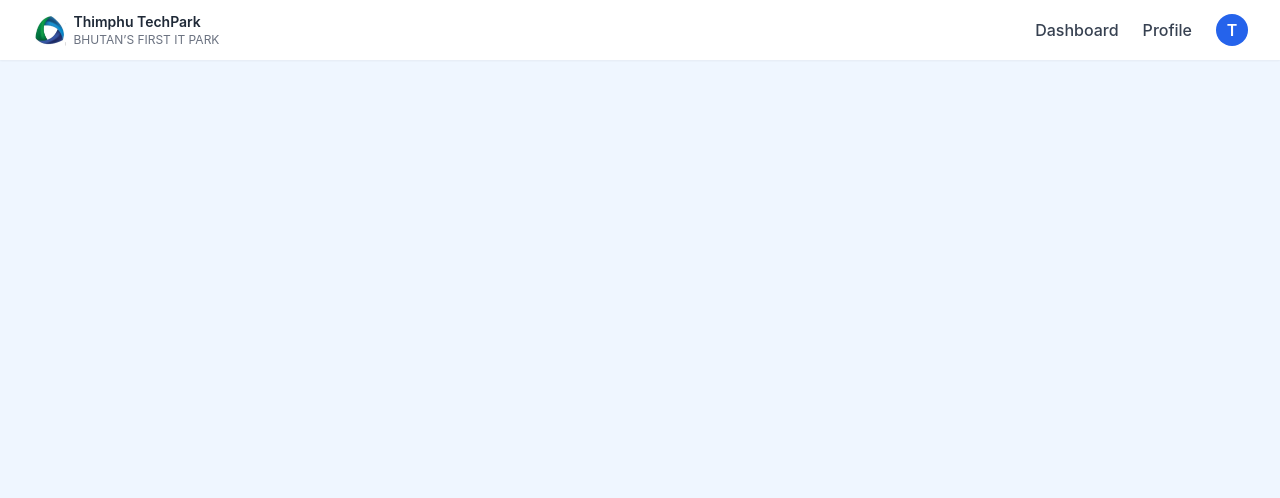
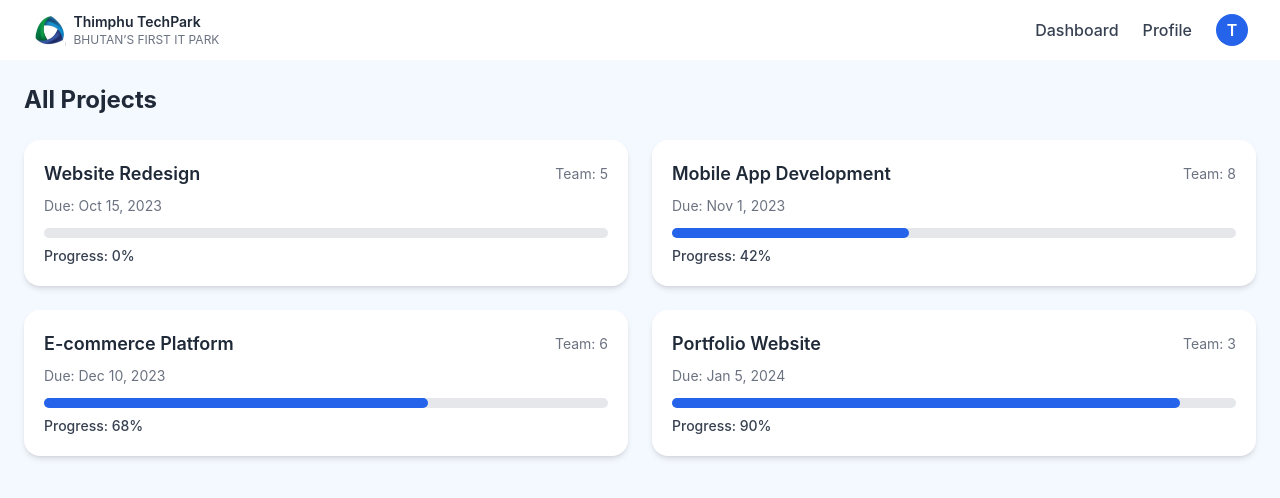
Before and after one commit to Yesheylhaden/Project_Management_System, a React (Vite) app: page /projects in a window 1280 px wide. Shown: the top 498 px of the page. Built offline with nearby package versions, Linux system fonts and the light colour scheme.

Commit message:
Add View All navigation to profile page

```diff
--- a/src/App.jsx
+++ b/src/App.jsx
@@ -3,6 +3,9 @@ import React from "react";
 import Navbar from "./components/Navbar";
 import DeveloperDashboard from "./pages/DeveloperDashboard";
 import DeveloperProfile from "./pages/DeveloperProfile";
+import ViewAllProjects from "./pages/ViewAllProjects";
+import ViewAllTasks from "./pages/ViewAllTasks";
+import ViewAllActivities from "./pages/ViewAllActivities";
 
 export default function App() {
   return (
@@ -12,6 +15,9 @@ export default function App() {
         <Routes>
           <Route path="/" element={<DeveloperDashboard />} />
           <Route path="/profile" element={<DeveloperProfile />} />
+          <Route path="/projects" element={<ViewAllProjects />} />
+          <Route path="/tasks" element={<ViewAllTasks />} />          {/* ✅ new route */}
+          <Route path="/activities" element={<ViewAllActivities />} /> {/* ✅ new route */}
         </Routes>
       </div>
     </Router>
--- a/src/pages/DeveloperDashboard.jsx
+++ b/src/pages/DeveloperDashboard.jsx
@@ -27,14 +27,17 @@ export default function Dashboard() {
       <section className="mx-8 mt-8">
         <div className="flex justify-between items-center">
           <h2 className="text-lg font-semibold">My Projects</h2>
-          <Link to="#" className="text-blue-600 text-sm font-medium">
+          <Link
+            to="/projects"
+            className="text-blue-600 hover:underline text-sm font-medium"
+          >
             View All
           </Link>
         </div>
         <div className="flex gap-6 mt-4">
           <ProgressBar
             label="Website Redesign"
-            progress={65}
+            progress={0}
             team={5}
             due="Oct 15, 2023"
           />
@@ -49,10 +52,15 @@ export default function Dashboard() {
 
       {/* My Tasks + Recent Activity */}
       <section className="grid grid-cols-3 gap-6 mx-8 my-8">
+        {/* My Tasks */}
         <div className="col-span-2">
           <div className="flex justify-between items-center">
             <h2 className="text-lg font-semibold">My Tasks</h2>
-            <Link to="#" className="text-blue-600 text-sm font-medium">
+            {/* ✅ Updated Link to go to /tasks */}
+            <Link
+              to="/tasks"
+              className="text-blue-600 text-sm font-medium hover:underline"
+            >
               View All
             </Link>
           </div>
@@ -78,10 +86,15 @@ export default function Dashboard() {
           </div>
         </div>
 
+        {/* Recent Activity */}
         <div>
           <div className="flex justify-between items-center">
             <h2 className="text-lg font-semibold">Recent Activity</h2>
-            <Link to="#" className="text-blue-600 text-sm font-medium">
+            {/* ✅ Updated Link to go to /activities */}
+            <Link
+              to="/activities"
+              className="text-blue-600 text-sm font-medium hover:underline"
+            >
               View All
             </Link>
           </div>
--- a/src/pages/DeveloperProfile.jsx
+++ b/src/pages/DeveloperProfile.jsx
@@ -1,9 +1,10 @@
 import React from "react";
 import { Mail, Phone, Building } from "lucide-react";
+import { Link } from "react-router-dom"; // ✅ Added import
 
 const DeveloperProfile = () => {
   const projects = [
-    { title: "Website Redesign", due: "Dec 15, 2023", team: 5, progress: 65 },
+    { title: "Website Redesign", due: "Dec 15, 2023", team: 5, progress: 0 },
     { title: "Mobile App Development", due: "Nov 1, 2023", team: 8, progress: 42 },
   ];
 
@@ -47,7 +48,7 @@ const DeveloperProfile = () => {
   };
 
   return (
-    <div className="min-h-screen bg-[#f5f8fc] p-6">
+    <div className="min-h-screen bg-blue-50 p-6">
       <div className="max-w-7xl mx-auto grid md:grid-cols-3 gap-6">
         {/* Sidebar */}
         <div className="bg-white rounded-2xl shadow p-6 flex flex-col items-center">
@@ -114,7 +115,14 @@ const DeveloperProfile = () => {
 
           {/* Current Projects */}
           <section className="bg-white p-6 rounded-2xl shadow">
-            <h3 className="text-lg font-semibold mb-4">Current Projects</h3>
+            <div className="flex justify-between mb-4">
+              <h3 className="text-lg font-semibold">Current Projects</h3>
+              {/* ✅ View All navigates to View All Projects */}
+              <Link to="/projects" className="text-blue-600 text-sm hover:underline">
+                View All
+              </Link>
+            </div>
+
             <div className="space-y-4">
               {projects.map((p, index) => (
                 <div key={index}>
@@ -140,9 +148,10 @@ const DeveloperProfile = () => {
           <section className="bg-white p-6 rounded-2xl shadow">
             <div className="flex justify-between mb-4">
               <h3 className="text-lg font-semibold">My Tasks</h3>
-              <button className="text-blue-600 text-sm hover:underline">
+              {/* ✅ View All navigates to View All Tasks */}
+              <Link to="/tasks" className="text-blue-600 text-sm hover:underline">
                 View All
-              </button>
+              </Link>
             </div>
 
             <div className="space-y-3">
@@ -168,9 +177,10 @@ const DeveloperProfile = () => {
           <section className="bg-white p-6 rounded-2xl shadow">
             <div className="flex justify-between mb-4">
               <h3 className="text-lg font-semibold">Recent Activity</h3>
-              <button className="text-blue-600 text-sm hover:underline">
+              {/* ✅ View All navigates to View All Activities */}
+              <Link to="/activities" className="text-blue-600 text-sm hover:underline">
                 View All
-              </button>
+              </Link>
             </div>
             <ul className="space-y-2 text-sm text-gray-700">
               {activities.map((a, i) => (
--- /dev/null
+++ b/src/pages/ViewAllActivities.jsx
@@ -0,0 +1,48 @@
+import React from "react";
+
+const activities = [
+  {
+    user: "Pema",
+    action: "Added as Developer",
+    time: "2 hours ago",
+  },
+  {
+    user: "Sonam",
+    action: "Appointed as Project Manager",
+    time: "1 day ago",
+  },
+  {
+    user: "Karma",
+    action: "Updated task 'UI Redesign'",
+    time: "2 days ago",
+  },
+  {
+    user: "Choki",
+    action: "Commented on 'API Integration'",
+    time: "3 days ago",
+  },
+];
+
+export default function AllActivities() {
+  return (
+    <div className="min-h-screen bg-blue-50 p-8">
+      <h1 className="text-2xl font-bold mb-6">Recent Activity</h1>
+      <div className="bg-white shadow rounded-lg p-6">
+        <ul className="space-y-4">
+          {activities.map((activity, index) => (
+            <li key={index} className="flex items-start space-x-3">
+              <div className="flex-shrink-0 w-2 h-2 mt-2 bg-blue-500 rounded-full"></div>
+              <div>
+                <p className="text-gray-800">
+                  <span className="font-semibold">{activity.user}</span> —{" "}
+                  {activity.action}
+                </p>
+                <p className="text-sm text-gray-500">{activity.time}</p>
+              </div>
+            </li>
+          ))}
+        </ul>
+      </div>
+    </div>
+  );
+}
--- /dev/null
+++ b/src/pages/ViewAllProjects.jsx
@@ -0,0 +1,71 @@
+import React from "react";
+
+const projects = [
+  {
+    id: 1,
+    title: "Website Redesign",
+    dueDate: "Oct 15, 2023",
+    team: 5,
+    progress: 0,
+  },
+  {
+    id: 2,
+    title: "Mobile App Development",
+    dueDate: "Nov 1, 2023",
+    team: 8,
+    progress: 42,
+  },
+  {
+    id: 3,
+    title: "E-commerce Platform",
+    dueDate: "Dec 10, 2023",
+    team: 6,
+    progress: 68,
+  },
+  {
+    id: 4,
+    title: "Portfolio Website",
+    dueDate: "Jan 5, 2024",
+    team: 3,
+    progress: 90,
+  },
+];
+
+const ViewAllProjects = () => {
+  return (
+    <div className="p-6 bg-[#f4f8ff] min-h-screen">
+      <div className="flex justify-between items-center mb-6">
+        <h1 className="text-2xl font-bold text-gray-800">All Projects</h1>
+      </div>
+
+      <div className="grid grid-cols-1 md:grid-cols-2 gap-6">
+        {projects.map((project) => (
+          <div
+            key={project.id}
+            className="bg-white shadow-md rounded-2xl p-5 hover:shadow-lg transition-shadow"
+          >
+            <div className="flex justify-between items-center mb-2">
+              <h2 className="text-lg font-semibold text-gray-800">
+                {project.title}
+              </h2>
+              <p className="text-gray-500 text-sm">Team: {project.team}</p>
+            </div>
+            <p className="text-gray-500 text-sm mb-3">Due: {project.dueDate}</p>
+
+            <div className="w-full bg-gray-200 rounded-full h-2.5 mb-2">
+              <div
+                className="bg-blue-600 h-2.5 rounded-full"
+                style={{ width: `${project.progress}%` }}
+              ></div>
+            </div>
+            <p className="text-gray-700 text-sm font-medium">
+              Progress: {project.progress}%
+            </p>
+          </div>
+        ))}
+      </div>
+    </div>
+  );
+};
+
+export default ViewAllProjects;
--- /dev/null
+++ b/src/pages/ViewAllTasks.jsx
@@ -0,0 +1,67 @@
+import React from "react";
+
+const tasks = [
+  {
+    title: "Implement user authentication API",
+    project: "Website Redesign",
+    due: "Tomorrow",
+    priority: "High",
+    statusColor: "text-red-600",
+  },
+  {
+    title: "Fix database connection pooling",
+    project: "Mobile App",
+    due: "Oct 12",
+    priority: "Medium",
+    statusColor: "text-yellow-600",
+  },
+  {
+    title: "Code review for payment module",
+    project: "E-commerce",
+    due: "Oct 5",
+    priority: "Completed",
+    statusColor: "text-green-600",
+  },
+  {
+    title: "Design new UI for Admin Dashboard",
+    project: "Website Redesign",
+    due: "Nov 3",
+    priority: "Low",
+    statusColor: "text-blue-600",
+  },
+];
+
+export default function AllTasks() {
+  return (
+    <div className="min-h-screen bg-blue-50 p-8">
+      <h1 className="text-2xl font-bold mb-6">All Tasks</h1>
+      <div className="bg-white shadow rounded-lg p-4">
+        <table className="min-w-full border-collapse">
+          <thead>
+            <tr className="text-left bg-gray-100">
+              <th className="p-3 font-semibold">Task</th>
+              <th className="p-3 font-semibold">Project</th>
+              <th className="p-3 font-semibold">Due Date</th>
+              <th className="p-3 font-semibold">Priority</th>
+            </tr>
+          </thead>
+          <tbody>
+            {tasks.map((task, index) => (
+              <tr
+                key={index}
+                className="border-b hover:bg-gray-50 transition duration-200"
+              >
+                <td className="p-3 font-medium text-gray-800">{task.title}</td>
+                <td className="p-3 text-gray-600">{task.project}</td>
+                <td className="p-3 text-gray-600">{task.due}</td>
+                <td className={`p-3 font-semibold ${task.statusColor}`}>
+                  {task.priority}
+                </td>
+              </tr>
+            ))}
+          </tbody>
+        </table>
+      </div>
+    </div>
+  );
+}
```
